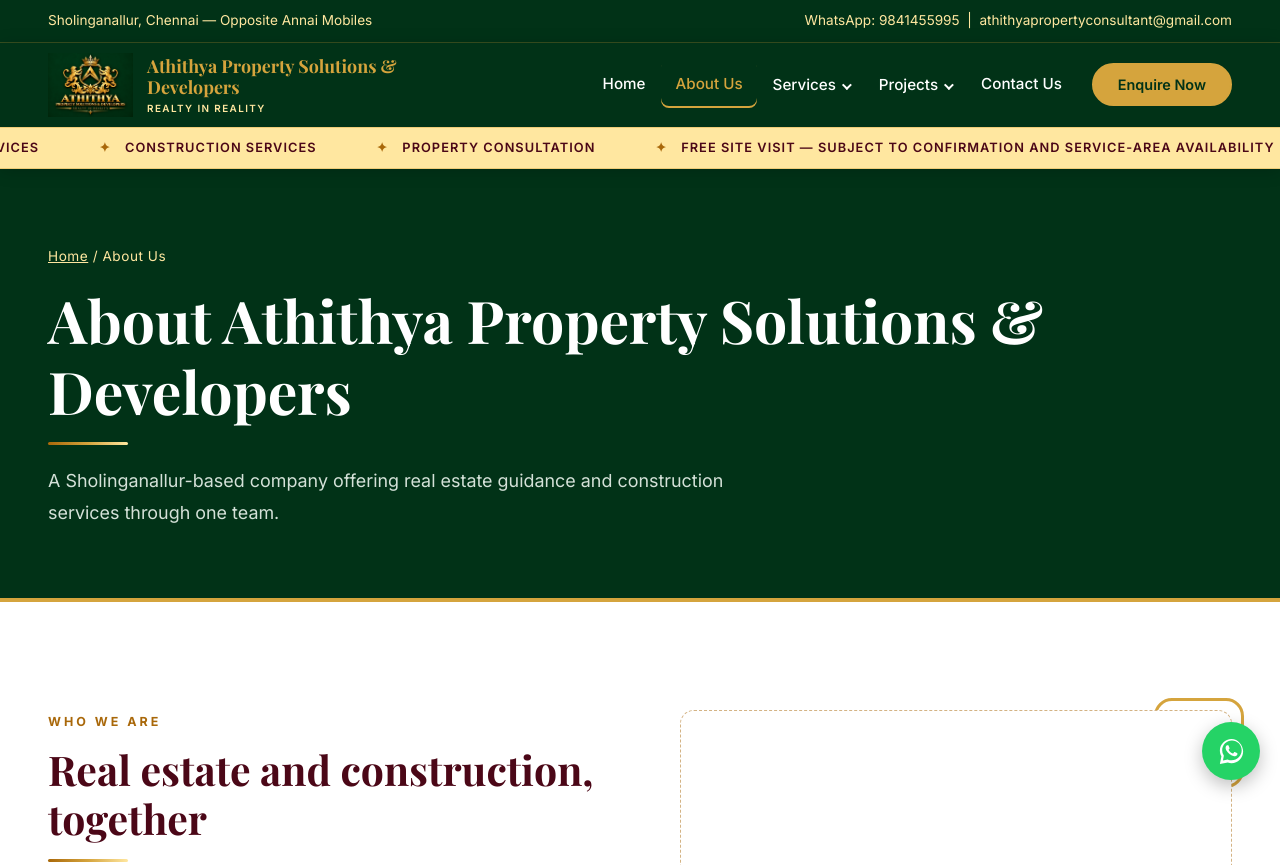
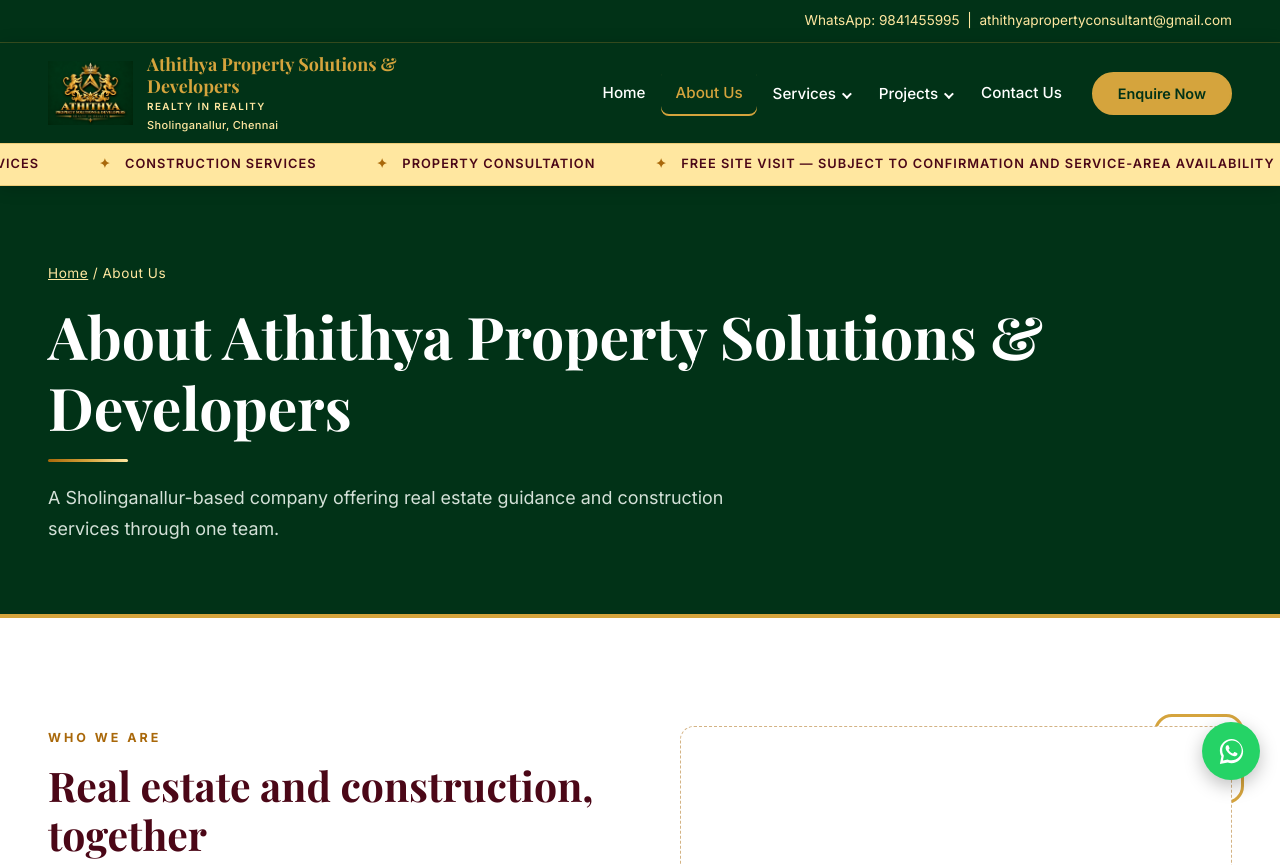
Before and after one commit to gnanu76/athithya-property-solution, a plain HTML site: page about.html in a window 1280 px wide. Shown: the top 865 px of the page. Drawn offline with nearby package versions, Linux system fonts and the light colour scheme; a web font is replaced by a local one.

Commit message:
Align header contact details to right

```diff
--- a/about.html
+++ b/about.html
@@ -19,18 +19,32 @@
 <a class="skip-link" href="#main">Skip to main content</a>
 <div class="top-strip">
   <div class="container">
-    <span>Sholinganallur, Chennai — Opposite Annai Mobiles</span>
+
     <span><a href="https://wa.me/919841455995" target="_blank" rel="noopener">WhatsApp: 9841455995</a> &nbsp;|&nbsp; <a href="mailto:athithyapropertyconsultant@gmail.com">athithyapropertyconsultant@gmail.com</a></span>
   </div>
 </div>
 <header class="site-header">
   <div class="container nav-wrap">
-    <a class="brand" href="index.html" aria-label="Athithya Property Solutions &amp; Developers — Home">
-      <!-- LOGO: place the client's original logo file at assets/logo/athithya-logo.png (keep its original proportions). -->
-      <img class="brand-logo" src="assets/logo/logo.jpeg" alt="Athithya Property Solutions logo" onerror="this.parentNode.classList.add('no-logo');this.remove()">
-      <span class="logo-placeholder" aria-hidden="true"></span>
-      <span class="brand-name">Athithya Property Solutions &amp; Developers <small>REALTY IN REALITY</small></span>
-    </a>
+
+<a class="brand" href="index.html" aria-label="Athithya Property Solutions &amp; Developers — Home">
+  <img
+    class="brand-logo"
+    src="assets/logo/logo.jpeg"
+    alt="Athithya Property Solutions logo"
+    onerror="this.parentNode.classList.add('no-logo');this.remove()"
+  >
+
+  <span class="logo-placeholder" aria-hidden="true"></span>
+
+  <span class="brand-name">
+    Athithya Property Solutions &amp; Developers
+    <small>REALTY IN REALITY</small>
+    <span class="brand-location">
+      Sholinganallur, Chennai
+    </span>
+  </span>
+</a>
+
     <button class="nav-toggle" type="button" aria-label="Toggle navigation menu" aria-expanded="false" aria-controls="main-nav"><span></span></button>
     <nav class="main-nav" id="main-nav" aria-label="Main navigation">
       <ul class="nav-list">
@@ -97,7 +111,7 @@
     </div>
     <div>
       <!-- CLIENT TO CONFIRM: founding year (2002) before publishing any "25th year" or "since 2002" claim. -->
-      <p>Athithya Property Solutions &amp; Developers was founded by Natarajan S. and Gomathi Natarajan, and today is led with Sakthivel Natarajan as Managing Director. The company grew from a simple idea: people making property and building decisions deserve clear guidance and honest communication.</p>
+      <p>Athithya Property Solutions &amp; Developers was founded by Natarajan S. and Gomathi Natarajan, and today is led by Sakthivel Natarajan as Managing Director. The company grew from a simple idea: people making property and building decisions deserve clear guidance and honest communication.</p>
       <p>Over time, the company has combined real estate services with construction services so customers do not have to look for separate partners at each stage. A customer who begins with a plot or house enquiry can continue the conversation about building, renovation or interiors with the same team.</p>
       <p>Our focus remains on listening carefully, explaining things clearly and supporting customers through the process.</p>
     </div>
--- a/css/style.css
+++ b/css/style.css
@@ -410,3 +410,29 @@
   .why-list li{padding-left:58px}
   .btn{white-space:normal}
 }
+
+/* Brand location below the tagline */
+.brand .brand-location {
+  display: block;
+  color: #FFE7A0;
+  font-family: var(--sans);
+  font-size: 11px;
+  font-weight: 500;
+  letter-spacing: 0.03em;
+  line-height: 1.4;
+  white-space: normal;
+  margin-top: 5px;
+}
+/* Top contact details aligned to the right */
+.top-strip .container {
+  display: flex;
+  justify-content: flex-end;
+  align-items: center;
+  text-align: right;
+  min-height: 42px;
+}
+
+.top-strip .container > span {
+  margin-left: auto;
+  text-align: right;
+}
```
Also changed, not shown: completed-projects.html (+21 -7 lines), construction.html (+21 -7 lines), contact.html (+21 -7 lines), index.html (+21 -7 lines), ongoing-projects.html (+21 -7 lines), real-estate.html (+21 -7 lines).
